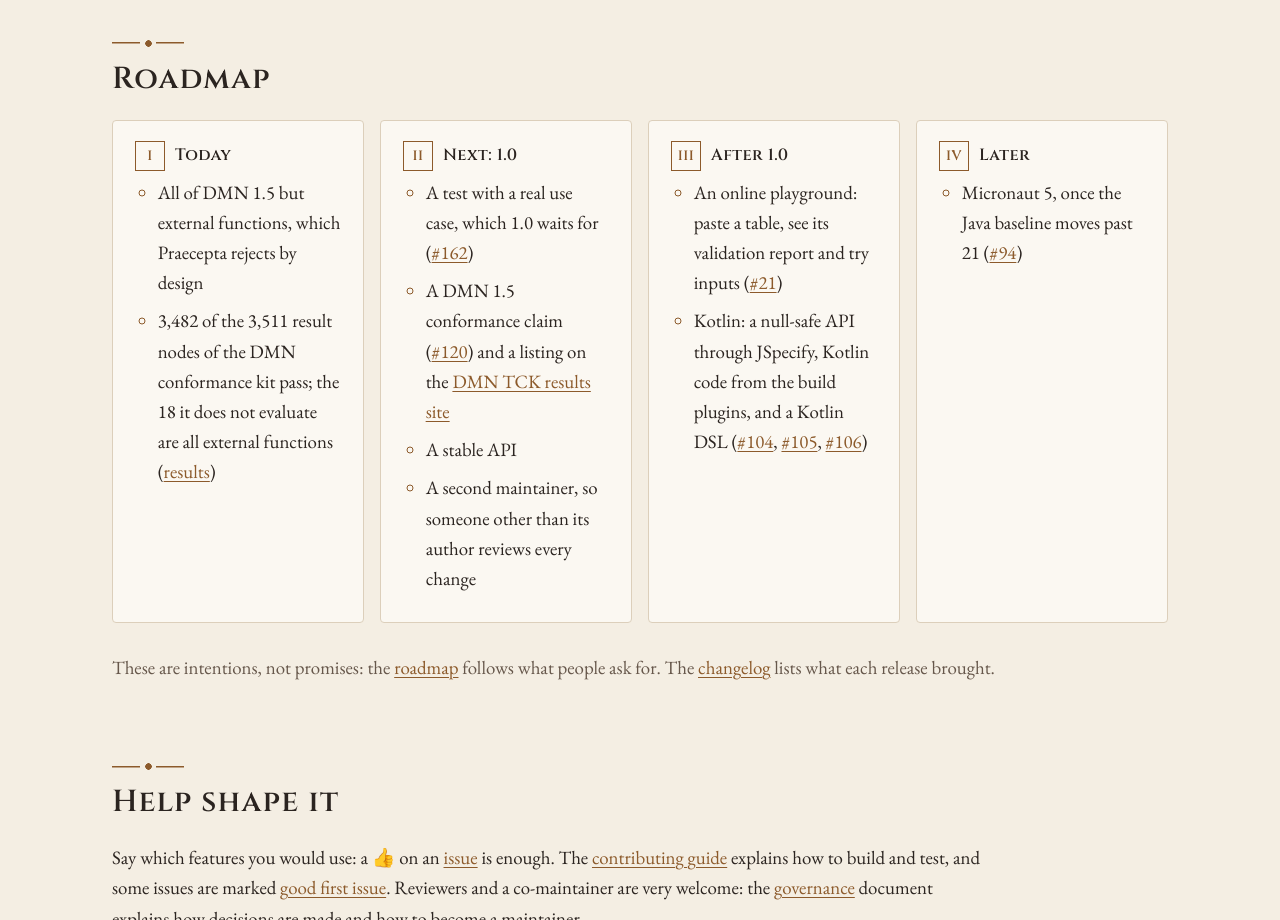
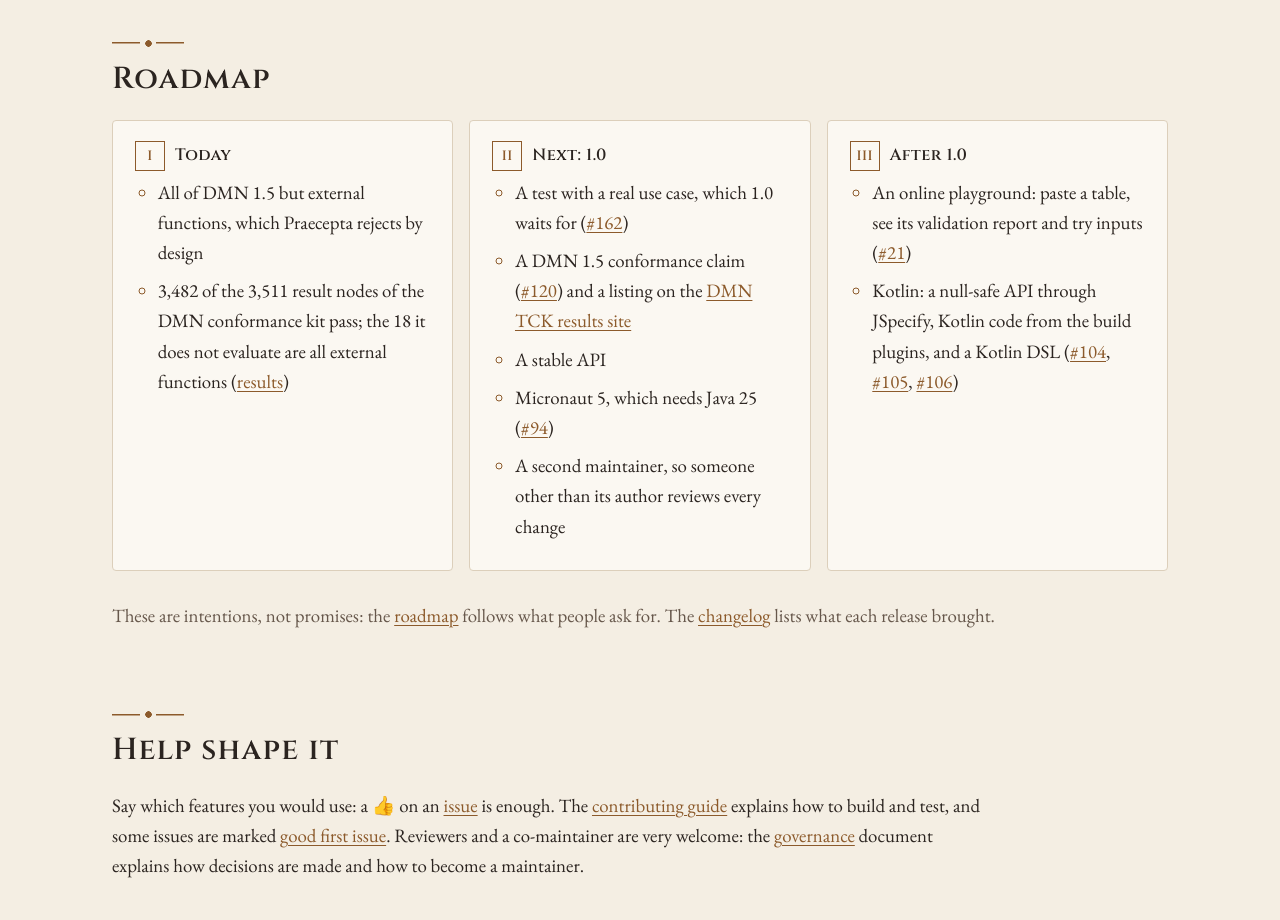
Before and after one commit to brunopacheco1/praecepta, a plain HTML site: page site/index.html in a window 1280 px wide. Shown: the part 6940-7860 px from the top of the page. Drawn offline with Linux system fonts and the light colour scheme.

Commit message:
Drop the roadmap's Later section: Micronaut 5 comes before 1.0
Co-Authored-By: Claude Fable 5.2 <noreply@anthropic.com>

```diff
--- a/site/index.html
+++ b/site/index.html
@@ -480,6 +480,7 @@ discount.evaluate(Map.of("country", "PT", "age", "30"));   // [{tier=gold}]</cod
             <li>A DMN 1.5 conformance claim (<a href="https://github.com/brunopacheco1/praecepta/issues/120">#120</a>) and a listing on the
               <a href="https://dmn-tck.github.io/tck/">DMN TCK results site</a></li>
             <li>A stable API</li>
+            <li>Micronaut 5, which needs Java 25 (<a href="https://github.com/brunopacheco1/praecepta/issues/94">#94</a>)</li>
             <li>A second maintainer, so someone other than its author reviews every change</li>
           </ul>
         </li>
@@ -489,12 +490,6 @@ discount.evaluate(Map.of("country", "PT", "age", "30"));   // [{tier=gold}]</cod
             <li>An online playground: paste a table, see its validation report and try inputs (<a href="https://github.com/brunopacheco1/praecepta/issues/21">#21</a>)</li>
             <li>Kotlin: a null-safe API through JSpecify, Kotlin code from the build plugins, and a Kotlin DSL
               (<a href="https://github.com/brunopacheco1/praecepta/issues/104">#104</a>, <a href="https://github.com/brunopacheco1/praecepta/issues/105">#105</a>, <a href="https://github.com/brunopacheco1/praecepta/issues/106">#106</a>)</li>
-          </ul>
-        </li>
-        <li>
-          <h3>Later</h3>
-          <ul class="plain">
-            <li>Micronaut 5, once the Java baseline moves past 21 (<a href="https://github.com/brunopacheco1/praecepta/issues/94">#94</a>)</li>
           </ul>
         </li>
       </ol>
```
Also changed, not shown: 1 other file.
